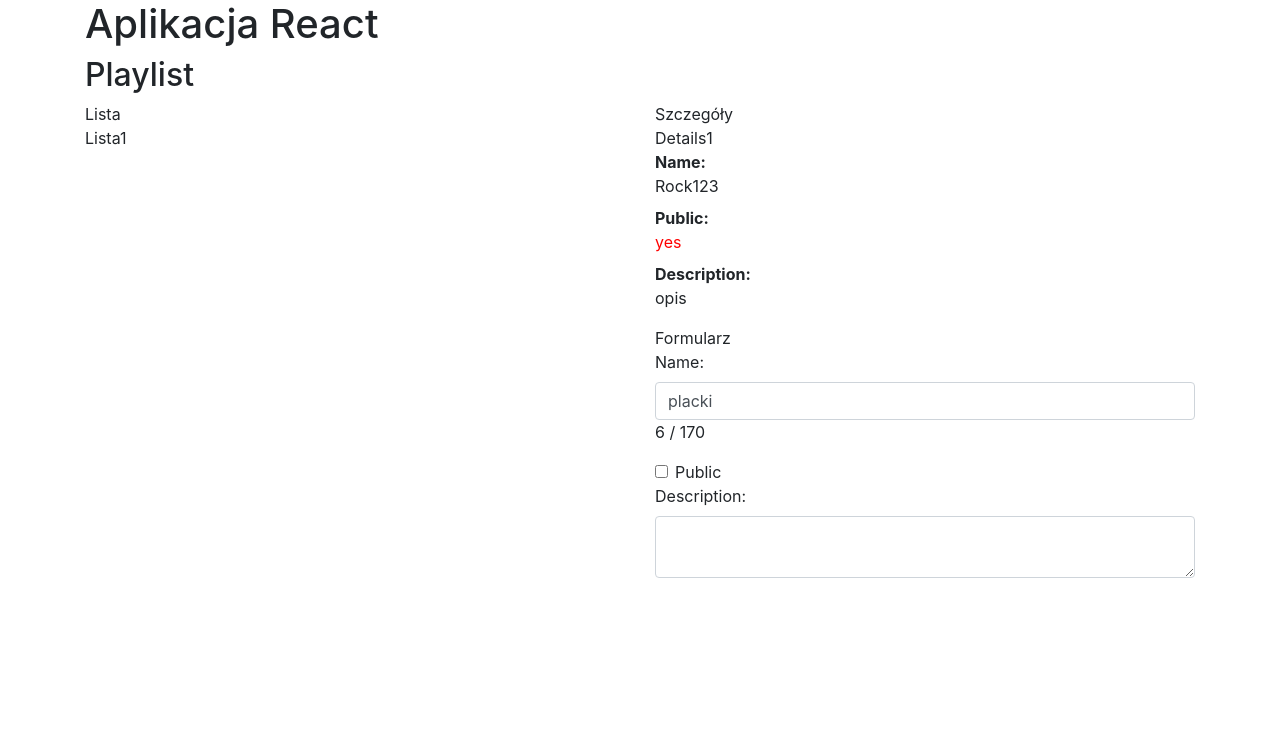
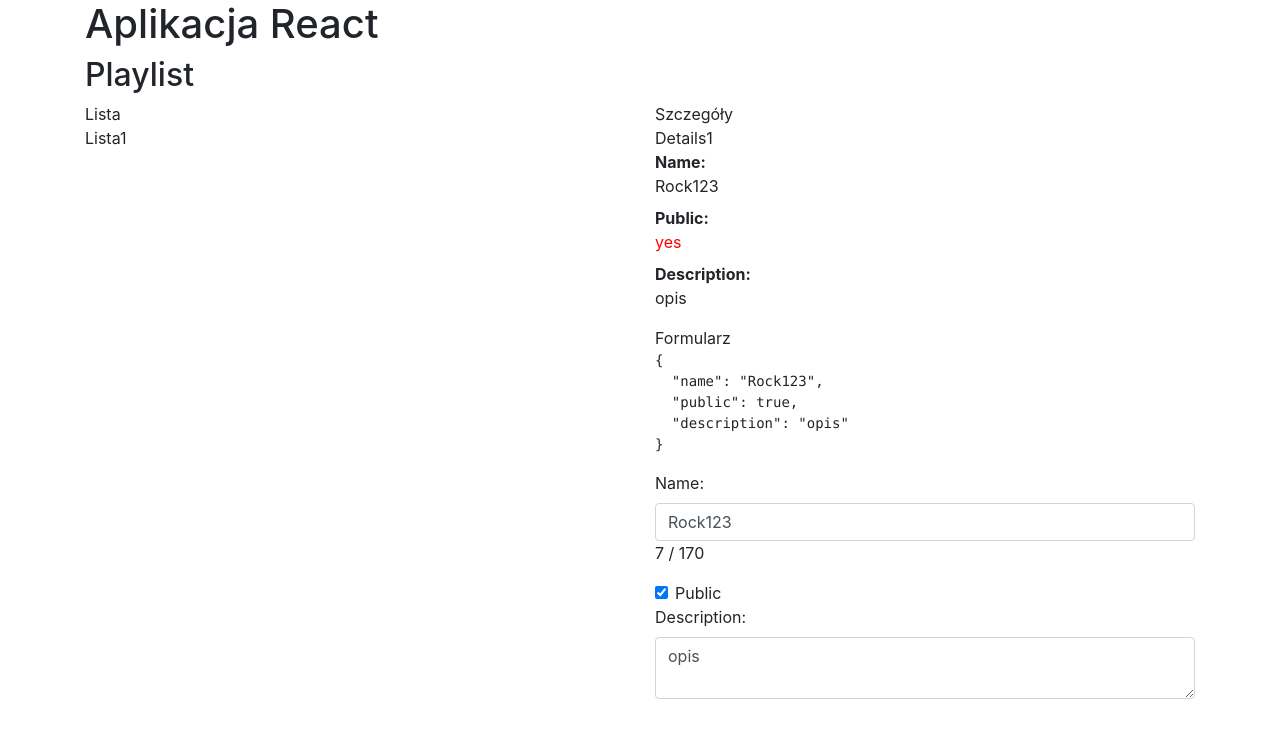
Before and after one commit to WerSab/Projekt_React, a React (Create React App) app: page / in a window 1280 px wide. Shown: the top 738 px of the page. Built offline with nearby package versions, Linux system fonts and the light colour scheme.

Commit message:
formularz playlist

```diff
--- a/src/components/Form.tsx
+++ b/src/components/Form.tsx
@@ -9,7 +9,9 @@ const playlist = {
 
 
 export const Form = (props: Props) => {
-    const [name, setName] = useState("placki")
+    const [name, setName] = useState(playlist.name)
+    const [isPublic, setisPublic] = useState(playlist.public)
+    const [description, setDescription] = useState(playlist.description)
     function nameChange(event){
         console.log(event.target.value)
         setName(event.target.value)
@@ -17,6 +19,7 @@ export const Form = (props: Props) => {
     return (
         <div>
             Formularz
+            <pre>{JSON.stringify({name, public:isPublic, description}, null, 2)}</pre>
             <div className="form-group">
                 <label htmlFor="">Name:</label>
                 <input type="text" className="form-control" value={name} onChange={nameChange}/>
@@ -25,12 +28,13 @@ export const Form = (props: Props) => {
             </div>
 
             <div className="form-check">
-                <input id= "private_checkbox" type="checkbox" className="form-check-input"  />
+                <input id= "private_checkbox" type="checkbox" className="form-check-input" checked={isPublic}
+                onChange={e=>setisPublic(e.target.checked)} />
                 <label htmlFor="private_checkbox" className="form-check-label"> Public </label></div>
 
             <div className="form-group">
                 <label htmlFor="">Description:</label>
-                <textarea className="form-control">
+                <textarea className="form-control" value={description} onChange={event=>setDescription(event.target.value)}>
                 </textarea>
             </div>
 
```
